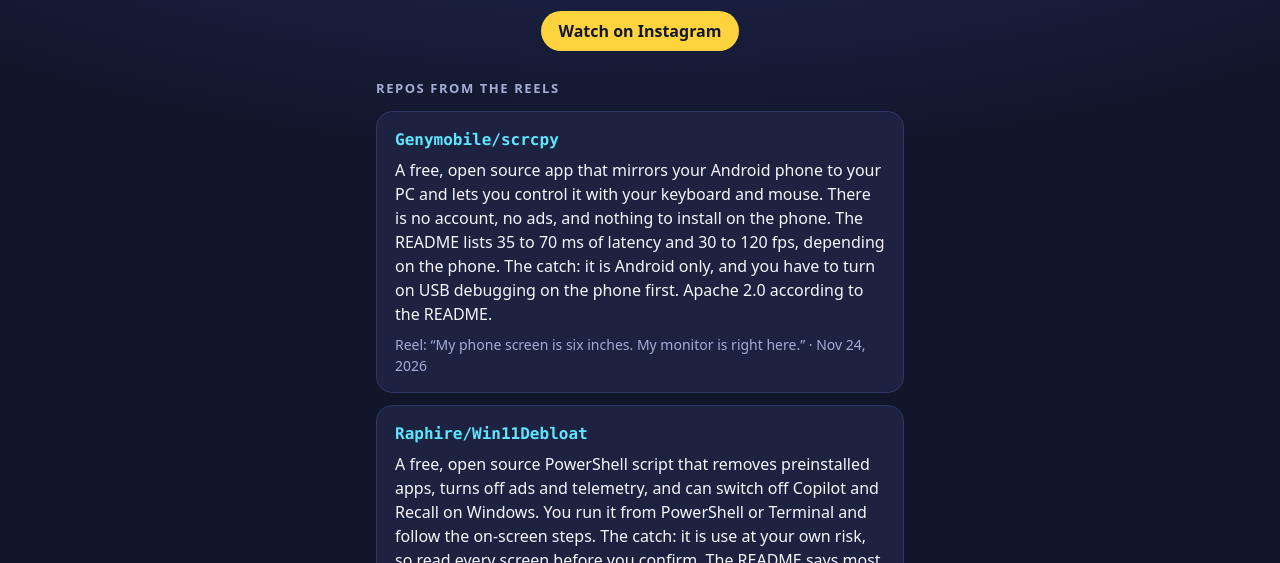
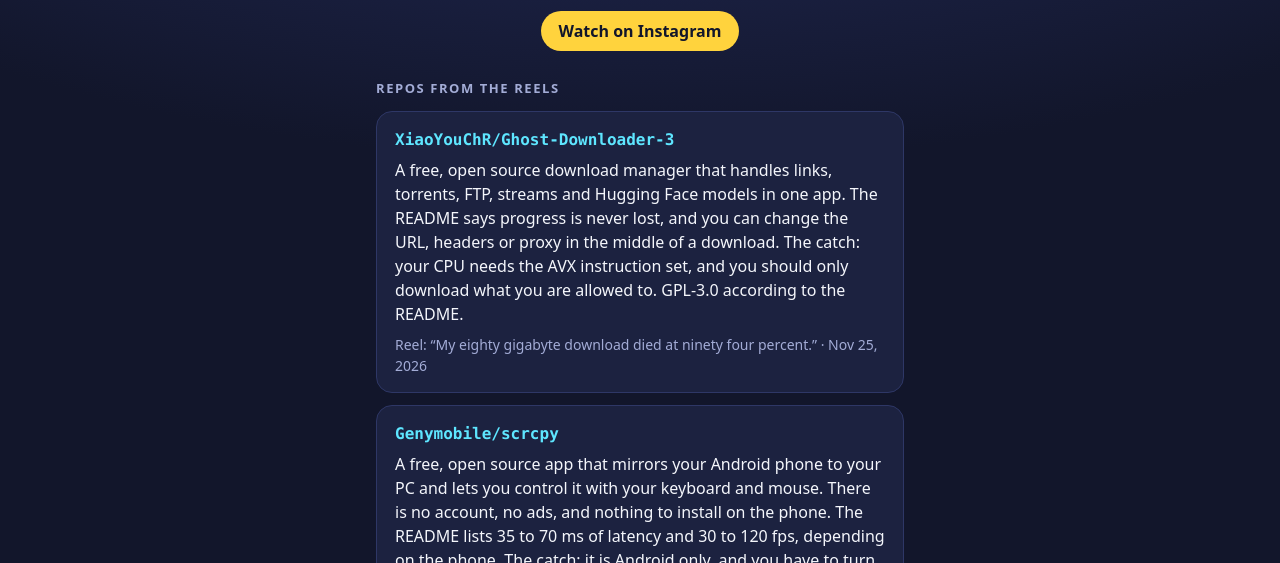
Before and after one commit to RizgarOzan/commitcinema, a plain HTML site: page index.html in a window 1280 px wide. Shown: the part 237-800 px from the top of the page. Drawn offline with Linux system fonts and the light colour scheme.

Commit message:
Add Ghost Downloader card for reel 30
Put today's repo on the page and in the README table, with the AVX and only-download-what-you're-allowed note.

```diff
--- a/index.html
+++ b/index.html
@@ -40,6 +40,12 @@
   </header>
 
   <h2>Repos from the reels</h2>
+
+  <a class="repo" href="https://github.com/XiaoYouChR/Ghost-Downloader-3">
+    <div class="name">XiaoYouChR/Ghost-Downloader-3</div>
+    <div class="what">A free, open source download manager that handles links, torrents, FTP, streams and Hugging Face models in one app. The README says progress is never lost, and you can change the URL, headers or proxy in the middle of a download. The catch: your CPU needs the AVX instruction set, and you should only download what you are allowed to. GPL-3.0 according to the README.</div>
+    <div class="meta">Reel: “My eighty gigabyte download died at ninety four percent.” · Nov 25, 2026</div>
+  </a>
 
   <a class="repo" href="https://github.com/Genymobile/scrcpy">
     <div class="name">Genymobile/scrcpy</div>
```
Also changed, not shown: 1 other file.
